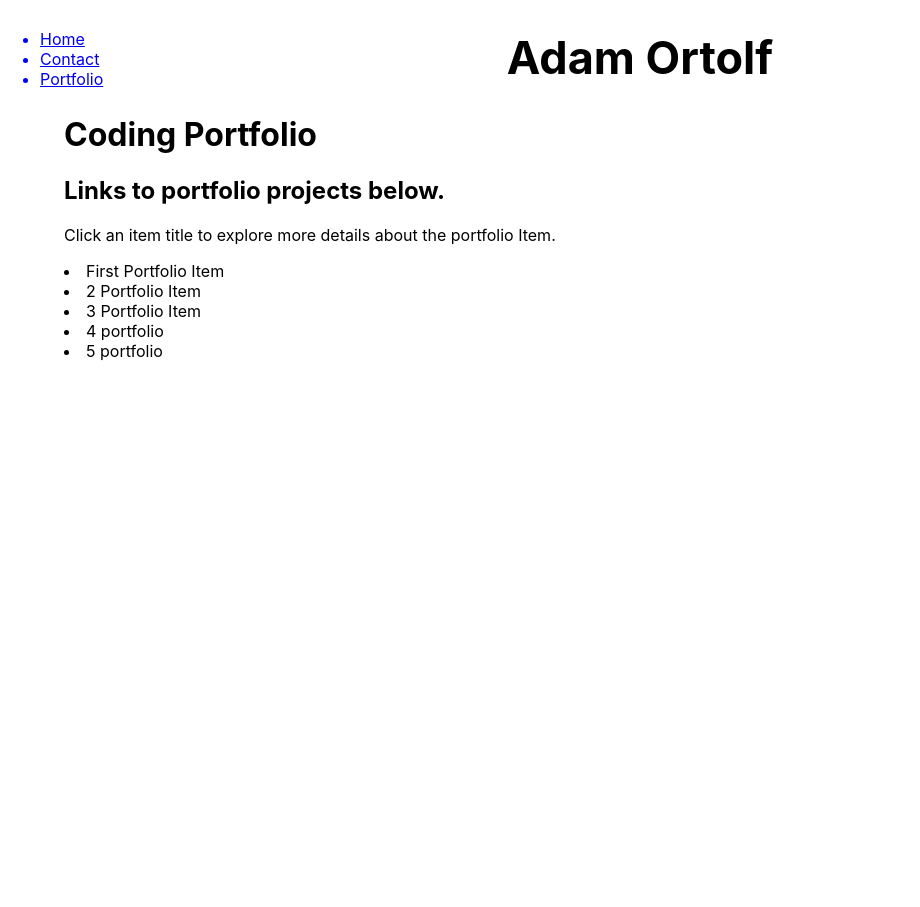
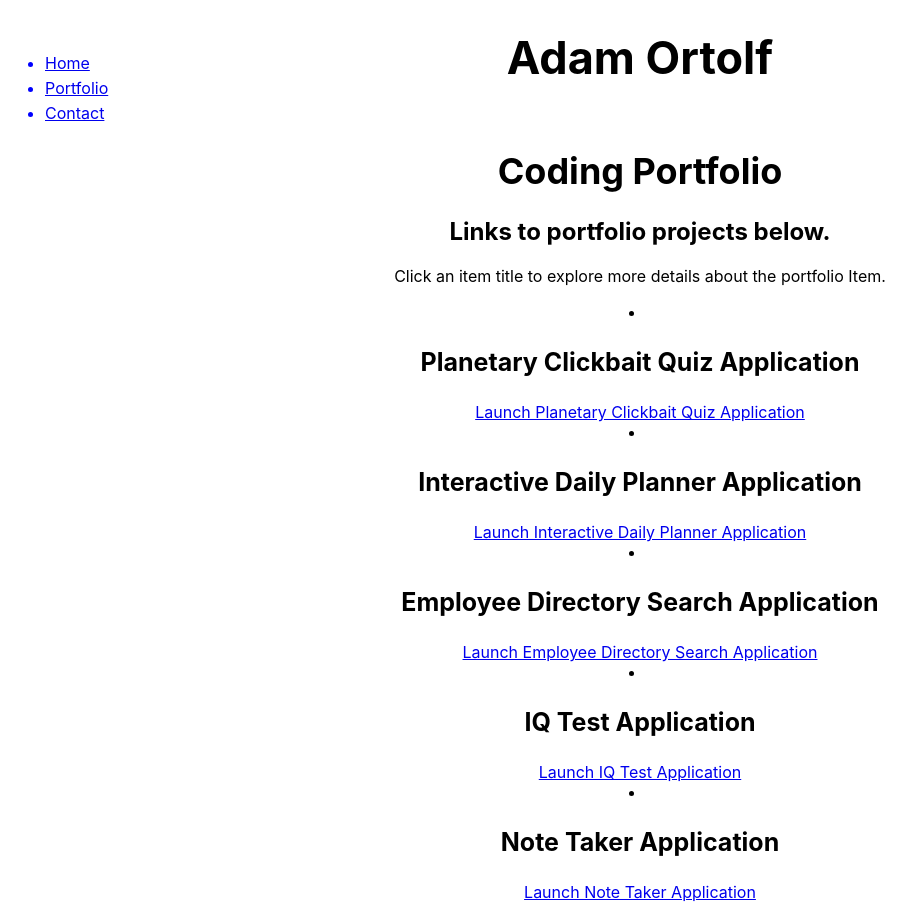
Before and after one commit to AdamOrtolf/REACTprofile, a React (Create React App) app: page /Portfolio in a window 1280 px wide. Shown: the whole page, without its empty margins (0-920 px from the left). Before the commit the page ends 800 px from the top, so only its background shows below. Built offline with nearby package versions, Linux system fonts and the light colour scheme.

Commit message:
complete functionality with appropriate linkage. Just need to style and make look pretty

```diff
--- a/src/App.js
+++ b/src/App.js
@@ -4,6 +4,7 @@ import NavBar from "./components/NavBar"
 import { BrowserRouter as Router, Route, Switch } from "react-router-dom";
 import Home from "./pages/Home";
 import Portfolio from "./pages/Portfolio";
+import Contact from "./pages/Contact";
 
 function App() {
   return (
@@ -15,7 +16,7 @@ function App() {
       <Switch>
       <Route exact path="/" component={Home} />
       <Route exact path="/Portfolio" component={Portfolio} />
-      <Route exact path="/" component={Home} />
+      <Route exact path="/Contact" component={Contact} />
 
 
       </Switch>
--- a/src/components/Navbar.js
+++ b/src/components/Navbar.js
@@ -18,11 +18,11 @@ function Navbar(){
                 </li>
 
                 <li className="navItem">
-                <Link to="/Contact">Contact</Link>
+                <Link to="/Portfolio">Portfolio</Link>
                 </li>
 
                 <li className="navItem">
-                <Link to="/Portfolio">Portfolio</Link>
+                <Link to="/Contact">Contact</Link>
                 </li>
               </ul>
           </nav>
--- /dev/null
+++ b/src/css/Contact.css
@@ -0,0 +1,6 @@
+.contactContainer {
+   text-align: center;
+   margin-left: 35%;
+   margin-right: 35%;
+   margin-top: 40px;
+}
--- /dev/null
+++ b/src/css/Home.css
@@ -0,0 +1,5 @@
+.bioContainer {
+   text-align: center;
+   margin-left: 12%;
+   margin-right: 12%;
+}
--- a/src/css/NavBar.css
+++ b/src/css/NavBar.css
@@ -5,11 +5,12 @@
 }
 
 .navBar {
-      margin-top: -8%;
+      margin-top: -6.1%;
       position: fixed;
 }
 
 .navItem {
       color: blue;
+      margin: 5px;
 
 }
--- a/src/css/Portfolio.css
+++ b/src/css/Portfolio.css
@@ -1,4 +1,18 @@
 .portfolioContainer {
-      margin-left: 5%;
+      margin: 5px;
+      margin-top: 5%;
+      text-align: center;
 
 }
+.titleCenterBox {
+      font-size: 36px;
+}
+.itemTitle {
+      font-size: 25px;
+      font: bolder;
+      font-weight: 750;
+
+}
+.portLink {
+
+}
--- a/src/pages/Contact.js
+++ b/src/pages/Contact.js
@@ -0,0 +1,33 @@
+import React from "react"
+import { Link } from "react-router-dom";
+import "../css/Contact.css"
+
+
+const Contact = () => {
+      return (
+         <div   className="contactContainer" >
+
+          <ul>
+                <li>
+                <a href="https://github.com/AdamOrtolf"> GitHub Profile</a>
+                </li>
+
+                <li>
+                Adam.Ortolf@gmail.com
+                </li>
+
+                <li>
+                <a href="https://www.linkedin.com/in/adamortolf/"> LinkedIn Profile</a>
+                </li>
+              </ul>
+
+
+         </div>
+
+
+
+
+          )
+}
+
+export default Contact;
--- a/src/pages/Home.js
+++ b/src/pages/Home.js
@@ -1,11 +1,35 @@
 import React from "react"
-
+import "../css/Home.css"
 
 
 const Home = () => {
       return (
-            <>
-            </>
+            <div className="bioContainer">
+
+            <body>
+
+                  <header>
+
+                   </header>
+
+            <div>
+
+             <section/>
+
+
+
+            <img src="https://media-exp1.licdn.com/dms/image/C5103AQEqrqvGybU4TQ/profile-displayphoto-shrink_400_400/0?e=1596672000&v=beta&t=B-tqaRO7x_RySVLASvgasnjVWvkDhK7qI4gAhzmXRwY">
+            </img>
+
+                  <p>Lorem ipsum dolor sit amet consectetur, adipisicing elit. Incidunt provident cupiditate veritatis quae debitis animi at delectus aut nihil architecto fuga, asperiores alias accusantium, magni quibusdam deserunt maxime nulla nisi obcaecati aperiam, similique quia tempora id. Sequi laboriosam unde praesentium autem quae nihil amet repellendus eveniet iure ipsa adipisci, voluptates ducimus dicta soluta voluptatibus delectus quidem nostrum cum non. Dicta excepturi vel, ullam numquam alias ad atque facere, ipsa sit molestiae cum dolore, obcaecati libero. Necessitatibus soluta temporibus alias autem nulla quo, voluptate mollitia, earum fugiat aspernatur id. Et error ratione saepe reiciendis, autem debitis, temporibus nemo exercitationem nostrum magni perspiciatis repellat esse fugiat. Itaque dolores, sequi velit voluptates eos blanditiis dolorum eaque in quasi, mollitia, voluptate iusto repellat laborum molestiae? Architecto laboriosam dicta libero.</p>
+
+
+            </div>
+
+
+      </body>
+      </div>
+
 
 
           )
--- a/src/pages/Portfolio.js
+++ b/src/pages/Portfolio.js
@@ -1,5 +1,6 @@
 import React from "react"
 import "../css/Portfolio.css"
+import { Link } from "react-router-dom";
 
 
 
@@ -8,8 +9,9 @@ const Portfolio = () => {
             <div className="portfolioContainer">
 
                   <h1
-                  id="titleCenterBox"> Coding Portfolio
+                  className="titleCenterBox"> Coding Portfolio
                   </h1>
+
 
                   <h2> Links to portfolio projects below. </h2>
 
@@ -21,18 +23,22 @@ const Portfolio = () => {
 
 
                               <li>
-                                    First Portfolio Item
+
+                                    <p className="itemTitle"> Planetary Clickbait Quiz Application</p>
+                                   <a className="portLinks" href="https://tcollins2011.github.io/Project_1/">Launch Planetary Clickbait Quiz Application</a>
+
 
                               </li>
 
+
                               <div>
-
                               </div>
 
+                              <li>
 
+                                    <p className="itemTitle"> Interactive Daily Planner Application</p>
+                                    <a className="portLinks" href="https://adamortolf.github.io/InteractiveDayPlanner/">Launch Interactive Daily Planner Application</a>
 
-                              <li>
-                              2 Portfolio Item
 
                                </li>
 
@@ -41,7 +47,10 @@ const Portfolio = () => {
 
 
                               <li>
-                              3 Portfolio Item
+
+                                    <p className="itemTitle"> Employee Directory Search Application</p>
+                                    <a className="portLinks" href="https://adamortolf.github.io/reactEmployeeDir/">Launch Employee Directory Search Application</a>
+
 
                               </li>
 
@@ -50,7 +59,10 @@ const Portfolio = () => {
 
 
                               <li>
-                                    4 portfolio
+
+                                    <p className="itemTitle"> IQ Test Application </p>
+                                    <a className="portLinks" href="https://tcollins2011.github.io/Project_1/">Launch IQ Test Application </a>
+
 
                               </li>
 
@@ -59,7 +71,10 @@ const Portfolio = () => {
 
 
                                <li>
-                                    5 portfolio
+
+                                    <p className="itemTitle"> Note Taker Application </p>
+                                    <a className="portLinks" href="https://adamortolf.github.io/noteTaker/">Launch Note Taker Application</a>
+
 
                               </li>
             </div>
```
Lines whose indentation alone changed are shown as unchanged.
